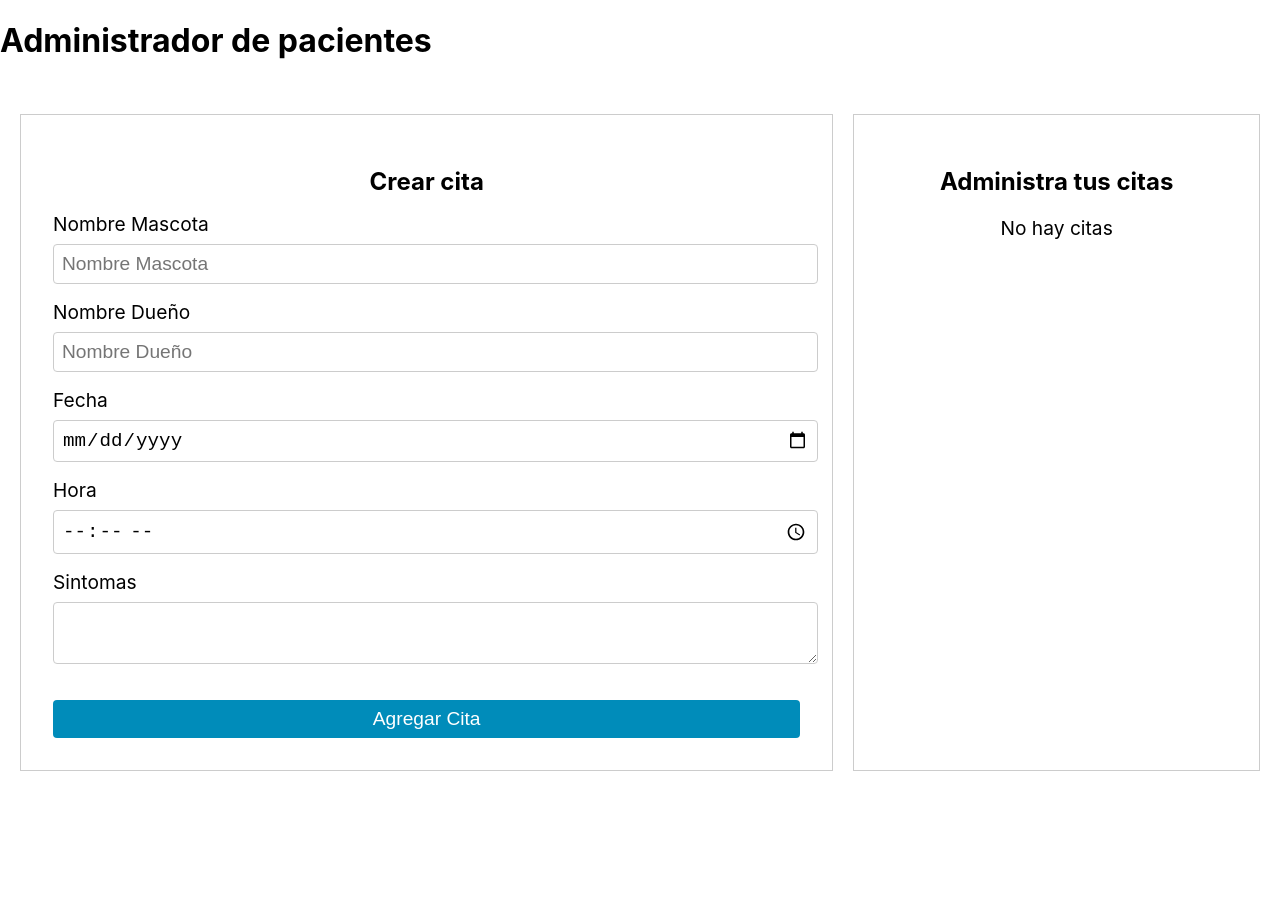
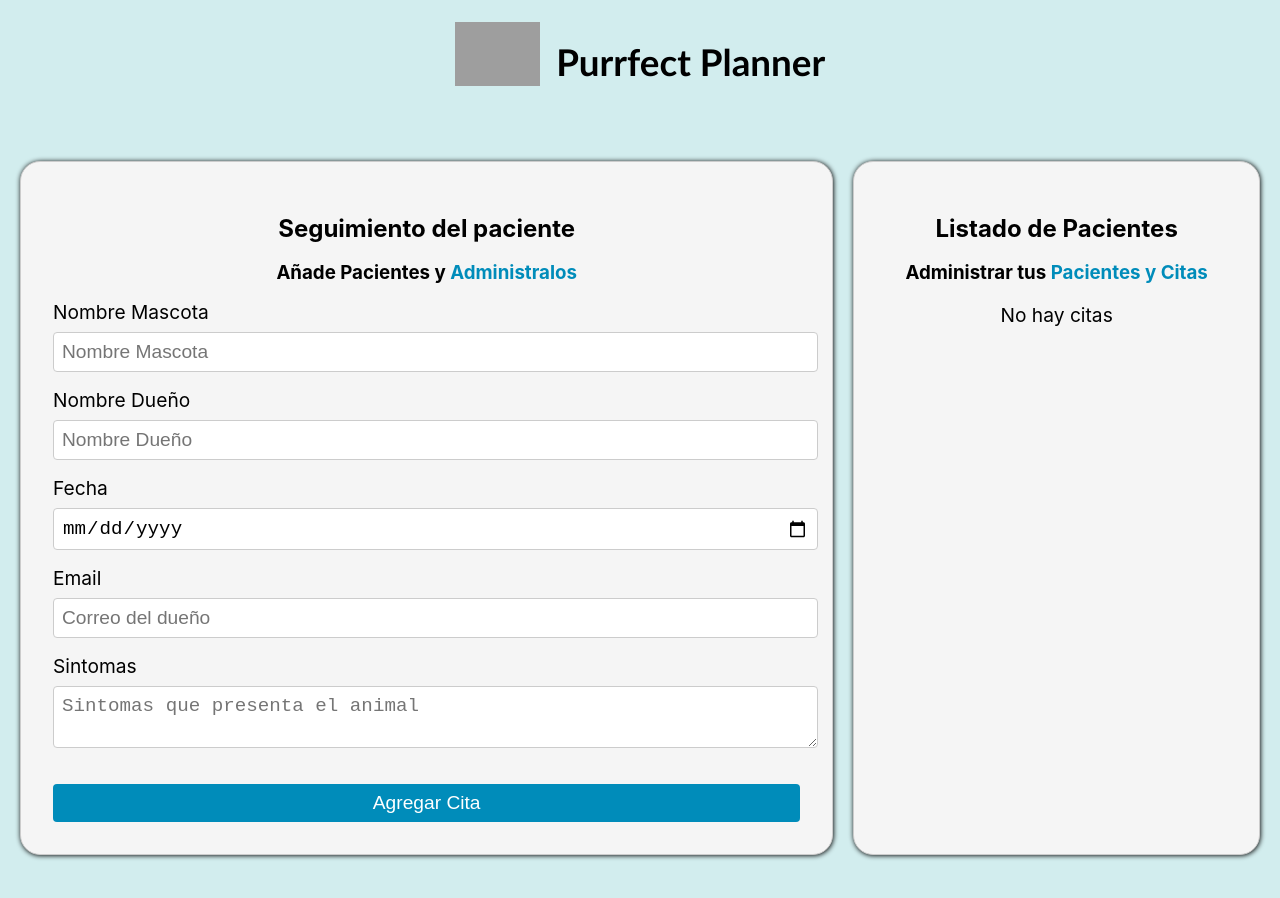
Before and after one commit to amarmor878/Purrfect-Planner, a React (Create React App) app: page / in a window 1280 px wide. Shown: the top 898 px of the page. Before the commit the page ends 823 px from the top, so only its background shows below. Built offline with nearby package versions, Linux system fonts and the light colour scheme; grey boxes are pictures that could not be loaded; the HTML template or start-up script is replaced by a standard one.

Commit message:
fix mail y diseño styled

```diff
--- a/package.json
+++ b/package.json
@@ -8,7 +8,7 @@
     "@testing-library/user-event": "^13.5.0",
     "react": "^18.2.0",
     "react-dom": "^18.2.0",
-    "react-scripts": "5.0.1",
+    "react-scripts": "^5.0.1",
     "styled-components": "^5.3.6",
     "web-vitals": "^2.1.4"
   },
--- a/src/App.js
+++ b/src/App.js
@@ -2,6 +2,7 @@ import React, { useState, useEffect } from 'react';
 import styled from 'styled-components';
 import Formulario from './Componentes/Formulario';
 import ListaCitas from './Componentes/ListaCitas';
+import LogoContainer from './Estilos/LogoContainerStyled';
 
 const Container = styled.div`
   display: grid;
@@ -52,9 +53,11 @@ export default function App() {
   return (
     <div>
       <header>
-        <h1>Administrador de pacientes</h1>
+        <LogoContainer>
+          <img src="https://img.icons8.com/cotton/64/null/cat--v2.png" alt='Gato gris'/>
+          <h1>Purrfect Planner</h1>
+        </LogoContainer>
       </header>
-
       <Container>
         <Formulario crearCita={crearCita} />
         <ListaCitas citas={citas} eliminarCita={eliminarCita} />
--- a/src/Componentes/Cita.jsx
+++ b/src/Componentes/Cita.jsx
@@ -7,7 +7,7 @@ const Cita = ({ cita, eliminarCita }) => {
             <Campo>Mascota: <span>{cita.mascota}</span></Campo>
             <Campo>Dueño: <span>{cita.duenio}</span></Campo>
             <Campo>Fecha: <span>{cita.fecha}</span></Campo>
-            <Campo>Hora: <span>{cita.hora}</span></Campo>
+            <Campo>Email: <span>{cita.mail}</span></Campo>
             <Campo>Síntomas: <span>{cita.sintomas}</span></Campo>
             <Campo><BotonEliminar onClick={() => eliminarCita(cita.id)}>Eliminar</BotonEliminar></Campo>
         </CitaContenedor>
--- a/src/Componentes/Formulario.jsx
+++ b/src/Componentes/Formulario.jsx
@@ -7,7 +7,7 @@ const Formulario = ({ crearCita }) => {
         mascota: '',
         duenio: '',
         fecha: '',
-        hora: '',
+        mail: '',
         sintomas: ''
     });
 
@@ -20,12 +20,12 @@ const Formulario = ({ crearCita }) => {
         });
     };
 
-    const { mascota, duenio, fecha, hora, sintomas } = cita;
+    const { mascota, duenio, fecha, mail, sintomas } = cita;
 
     const enviarCita = e => {
         e.preventDefault();
 
-        if (mascota.trim() === '' || duenio.trim() === '' || fecha.trim() === '' || hora.trim() === '' || sintomas.trim() === '') {
+        if (mascota.trim() === '' || duenio.trim() === '' || fecha.trim() === '' || mail.trim() === '' || sintomas.trim() === '') {
             setError(true);
             return;
         }
@@ -40,14 +40,15 @@ const Formulario = ({ crearCita }) => {
             mascota: '',
             duenio: '',
             fecha: '',
-            hora: '',
+            mail: '',
             sintomas: ''
         });
     };
 
     return (
         <FormularioWrapper>
-            <h2>Crear cita</h2>
+            <h2>Seguimiento del paciente</h2>
+            <h3>Añade Pacientes y <span>Administralos</span></h3>
             {error ? <p>Todos los campos son obligatorios</p> : null}
             <form onSubmit={enviarCita}>
                 <label>Nombre Mascota</label>
@@ -73,16 +74,18 @@ const Formulario = ({ crearCita }) => {
                     onChange={handleChange}
                     value={fecha}
                 />
-                <label>Hora</label>
+                <label>Email</label>
                 <input
-                    type="time"
-                    name="hora"
+                    type="email"
+                    name="mail"
+                    placeholder="Correo del dueño"
                     onChange={handleChange}
-                    value={hora}
+                    value={mail}
                 />
                 <label>Sintomas</label>
                 <textarea
                     name='sintomas'
+                    placeholder="Sintomas que presenta el animal"
                     onChange={handleChange}
                     value={sintomas}
                 ></textarea>
--- a/src/Componentes/ListaCitas.js
+++ b/src/Componentes/ListaCitas.js
@@ -5,8 +5,8 @@ import { ListaContenedor } from '../Estilos/ListaStyled';
 export default function ListaCitas({ citas, eliminarCita }) {
     return (
         <ListaContenedor>
-            <h2>Administra tus citas</h2>
-
+            <h2>Listado de Pacientes</h2>
+            <h3>Administrar tus <span>Pacientes y Citas</span></h3>
             {citas.length === 0
                 ? <p>No hay citas</p>
                 : citas.map((cita) => (
--- a/src/Estilos/FormuStyled.jsx
+++ b/src/Estilos/FormuStyled.jsx
@@ -4,11 +4,17 @@ const FormularioWrapper = styled.div`
   margin: 2rem 0;
   padding: 2rem;
   border: 1px solid #ccc;
+  border-radius: 20px;
+  box-shadow: 0.5px 0.5px 5px;
+  background-color: whitesmoke;
 
-  h2 {
+  h2, h3 {
     margin-bottom: 1rem;
-    font-size: 1.5rem;
     text-align: center;
+  }
+
+  h3 span{
+    color: #008CBA;
   }
 
   label {
@@ -19,7 +25,7 @@ const FormularioWrapper = styled.div`
 
   input[type='text'],
   input[type='date'],
-  input[type='time'],
+  input[type='email'],
   textarea {
     width: 100%;
     padding: 0.5rem;
--- a/src/Estilos/ListaStyled.jsx
+++ b/src/Estilos/ListaStyled.jsx
@@ -4,13 +4,22 @@ export const ListaContenedor = styled.div`
   margin: 2rem 0;
   padding: 2rem;
   border: 1px solid #ccc;
+  border-radius: 20px;
+  box-shadow: 0.5px 0.5px 5px;
+  background-color: whitesmoke;
 
-  h2 {
+  h2, h3 {
+    margin-bottom: 1rem;
     text-align: center;
+  }
+
+  h3 span{
+    color: #008CBA;
   }
 
   p {
     text-align: center;
     font-size: 1.2rem;
+    font-size: bold;
   }
 `;
--- /dev/null
+++ b/src/Estilos/LogoContainerStyled.jsx
@@ -0,0 +1,20 @@
+import styled from 'styled-components';
+
+const LogoContainer = styled.div`
+  display: flex;
+  align-items: center;
+  justify-content: center;
+  gap: 1rem;
+
+  h1 {
+    font-size: 2.3rem;
+    font-family: 'Trebuchet MS', 'Lucida Sans Unicode', 'Lucida Grande', 'Lucida Sans', Arial, sans-serif;
+    margin-top: 40px;
+  }
+
+  img {
+    height: 4rem;
+  }
+`;
+
+export default LogoContainer;
--- a/src/index.css
+++ b/src/index.css
@@ -5,6 +5,7 @@ body {
     sans-serif;
   -webkit-font-smoothing: antialiased;
   -moz-osx-font-smoothing: grayscale;
+  background-color:rgba(162, 219, 221, 0.479);
 }
 
 code {
```
Also changed, not shown: 1 other file (tests, documents, lock files or other folders).
